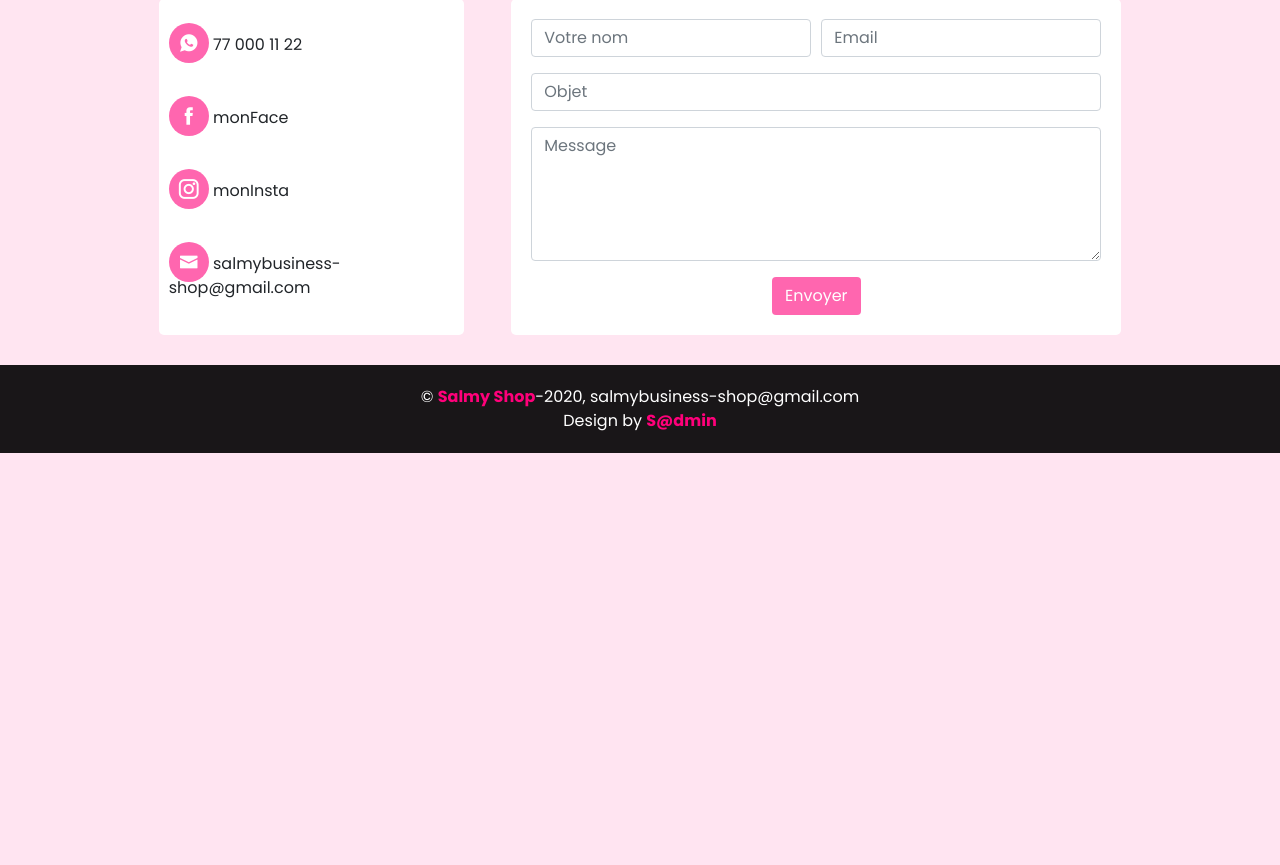
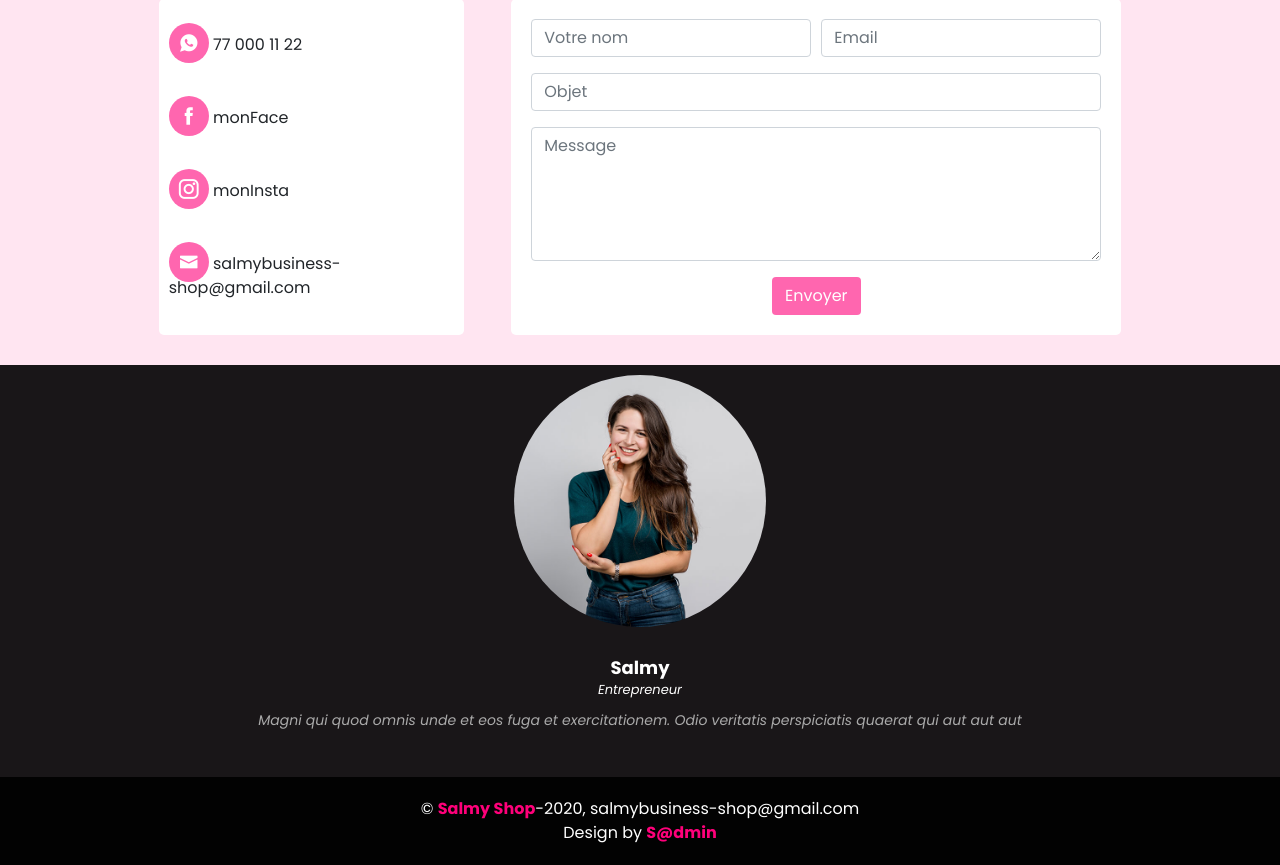
Before and after one commit to sabaly/Gallery, a PHP site: page /Views in a window 1280 px wide. Shown: the part 1915-2780 px from the top of the page. Before the commit the page ends 2368 px from the top, so only its background shows below. Run offline with PHP 8.4, Linux system fonts and the light colour scheme.

Commit message:
add owner picture and presentation

```diff
--- a/Views/index.html
+++ b/Views/index.html
@@ -467,6 +467,15 @@
 		Footer
 	-->
 	<footer id="footer">
+		<div class="owner">
+            <img src="../assets/img/saly.jpg" alt="">
+            <h4>Salmy</h4>
+            <span>Entrepreneur</span>
+            <p>
+                Magni qui quod omnis unde et eos fuga et exercitationem. Odio veritatis perspiciatis quaerat qui aut aut aut
+            </p>
+        </div>
+
 		<div class="copyright">
 			&copy; <strong><span>Salmy Shop</span></strong>-2020, salmybusiness-shop@gmail.com <br> Design by <strong>S@dmin</strong>
 		</div>
--- a/assets/css/index.css
+++ b/assets/css/index.css
@@ -381,8 +381,7 @@ i {
 */
 #footer {
 	margin-top: 100px;
-	padding: 20px;
-	background: rgba(0, 0, 0, 0.9);/*rgba(255, 255, 255, 0.5);*/
+	background: rgba(0, 0, 0, 0.9);
 	text-align: center;
 	color: #fff;
 }
@@ -391,7 +390,44 @@ i {
 	color: #ff007a;
 }
 
+.owner {
+	width: 100%;
+    margin-bottom: 20px;
+    padding: 10px;
+	color: #fff;
+}
 
+.owner img {
+	width: 20%;
+	max-width: 60%;
+	border-radius: 50%;
+	margin: 0 0 30px 0;
+}
+
+.owner h4{
+	font-weight: 700;
+    margin-bottom: 2px;
+    font-size: 18px;
+}
+
+.owner span{
+	font-style: italic;
+    display: block;
+    font-size: 13px;
+}
+
+.owner p{
+	padding-top: 10px;
+    font-size: 14px;
+    font-style: italic;
+    color: #aaaaaa;
+}
+
+.copyright {
+	width: 100%;
+	background: rgba(0,0,0,0.9);
+	padding: 20px;
+}
 /*
 	Details page
 */
```
Also changed, not shown: assets/img/saly.jpg (added).
